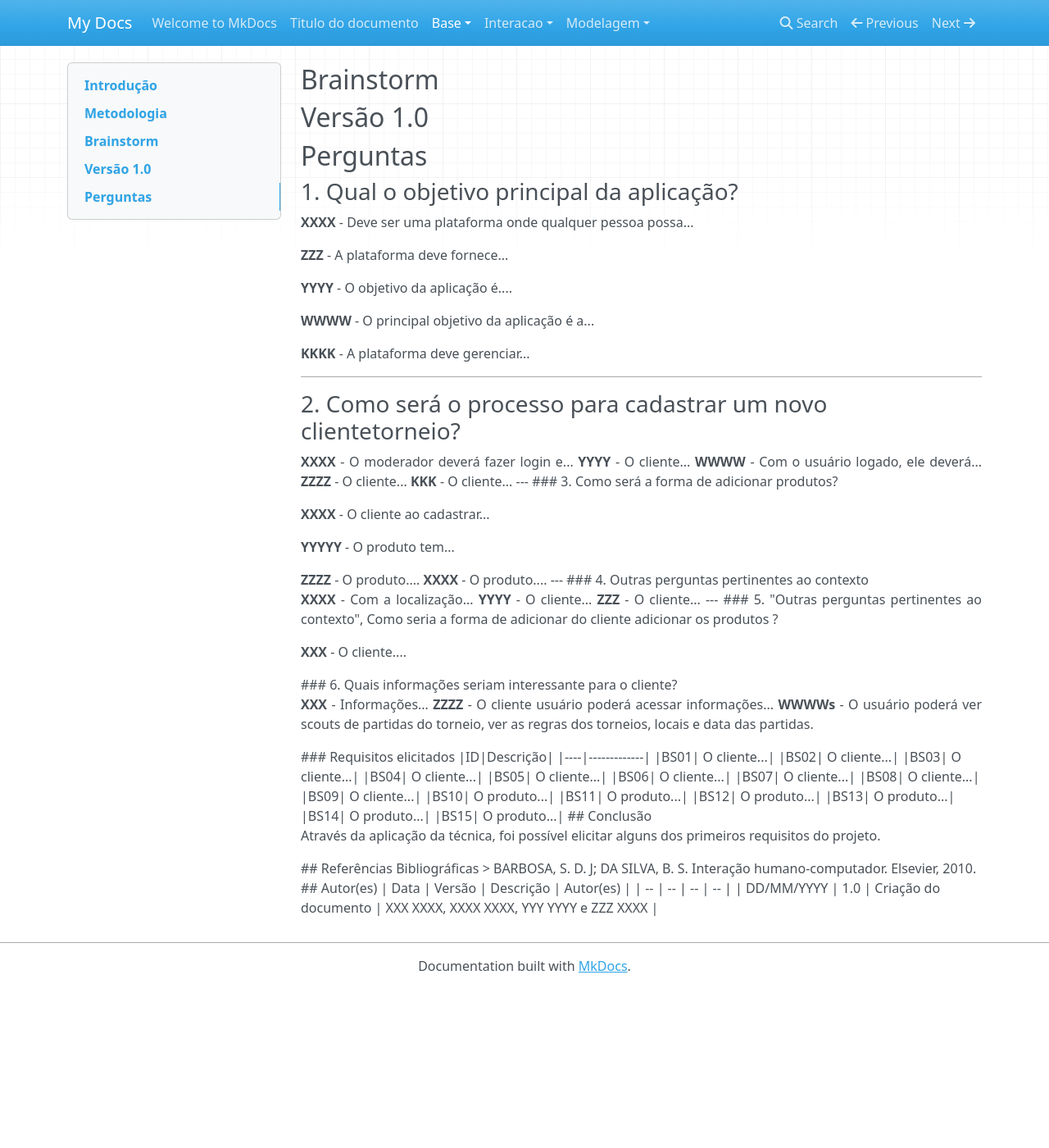
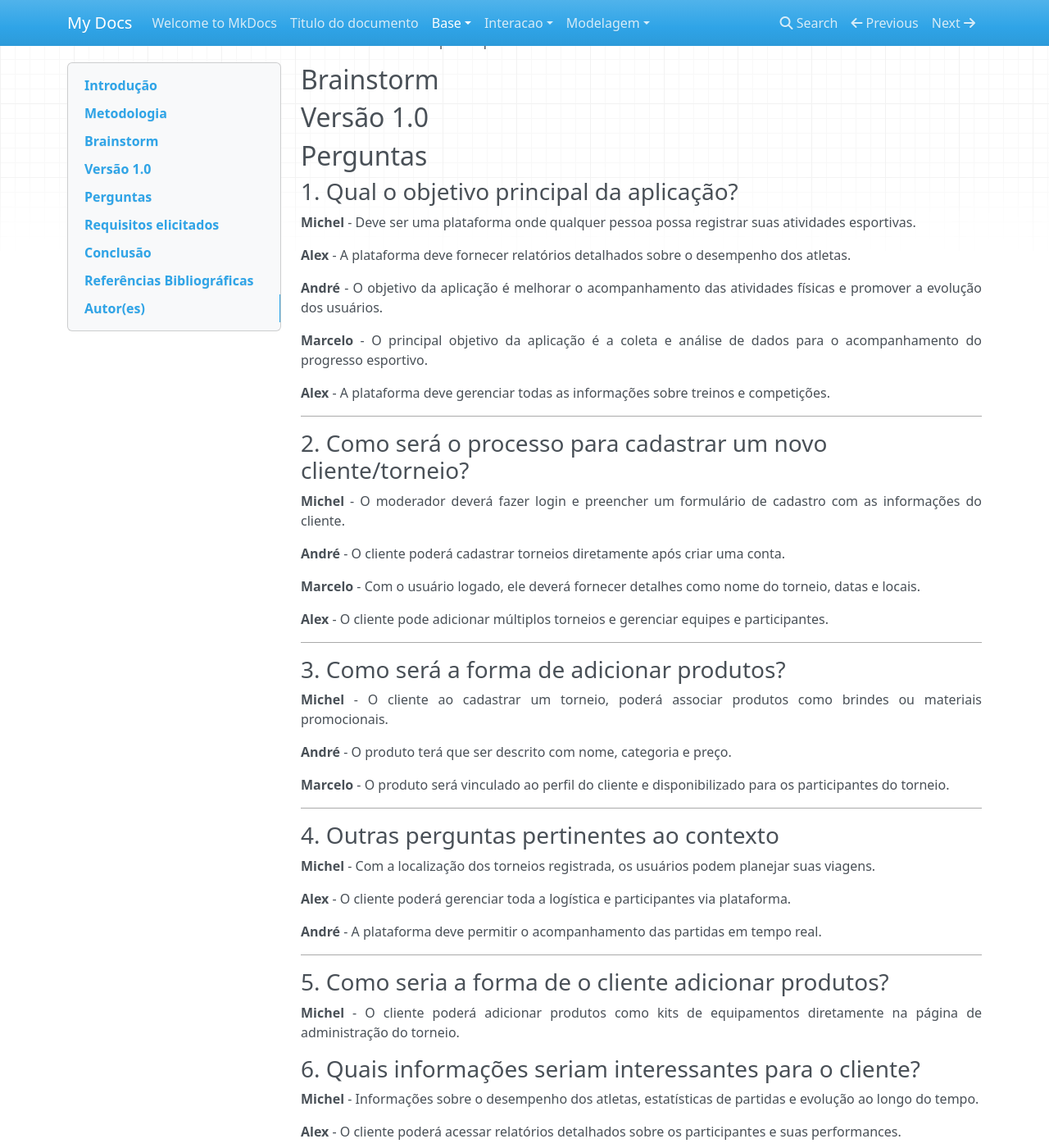
Before and after one commit to Projetos-de-Extensao/PBE_24.2_8002_I_MMAA, an MkDocs documentation site: the page built from docs/base/Brainstorm.md, in a window 1280 px wide and 1400 px high, scrolled down 267 px. Shown: the whole window at 82% size. Built offline with MkDocs 1.6.1, drawn with Linux system fonts in a browser that asks for light colours; nearby versions of some CDN libraries; before the commit the page ends 1473 px from its top, so only the background shows below that; some of the changed text lies outside the part shown.

Commit message:
Update Brainstorm.md

```diff
--- a/docs/base/Brainstorm.md
+++ b/docs/base/Brainstorm.md
@@ -4,13 +4,13 @@ title: Brainstorm
 ---
 
 ## Introdução
-<p align = "justify">
-O brainstorm é uma técnica de elicitação de requisitos que consiste em reunir a equipe e discutir sobre diversos tópicos gerais do projeto apresentados no documento problema de negócio. No brainstorm o diálogo é incentivado e críticas são evitadas para permitir que todos colaborem com suas próprias ideias.
+<p align="justify">
+O brainstorm é uma técnica de elicitação de requisitos que consiste em reunir a equipe e discutir sobre diversos tópicos gerais do projeto apresentados no documento problema de negócio. No brainstorm, o diálogo é incentivado e críticas são evitadas para permitir que todos colaborem com suas próprias ideias.
 </p>
 
 ## Metodologia
-<p align = "justify">
-A equipe se reuniu para debater ideias gerais sobre o projeto via..., começou .... e terminou..., onde o XXXX XXXX foi o moderador, direcionando a equipe com questões pré-elaboradas, e transcrevendo as respostas para o documento.
+<p align="justify">
+A equipe se reuniu para debater ideias gerais sobre o projeto via conferência online. A sessão começou às 10h e terminou às 12h, onde Michel Lutegar foi o moderador, direcionando a equipe com questões pré-elaboradas e transcrevendo as respostas para o documento.
 </p>
 
 ## Brainstorm
@@ -21,109 +21,130 @@ A equipe se reuniu para debater ideias gerais sobre o projeto via..., começou .
 
 ### 1. Qual o objetivo principal da aplicação?
 
-<p align = "justify">
-<b>XXXX</b> - Deve ser uma plataforma onde qualquer pessoa possa...
+<p align="justify">
+<b>Michel</b> - Deve ser uma plataforma onde qualquer pessoa possa registrar suas atividades esportivas.
 </p>
 
-<b>ZZZ</b> - A plataforma deve fornece...
+<p align="justify">
+<b>Alex</b> - A plataforma deve fornecer relatórios detalhados sobre o desempenho dos atletas.
+</p>
 
-<b>YYYY</b> - O objetivo da aplicação é....
+<p align="justify">
+<b>André</b> - O objetivo da aplicação é melhorar o acompanhamento das atividades físicas e promover a evolução dos usuários.
+</p>
 
-<b>WWWW</b> - O principal objetivo da aplicação é a...
+<p align="justify">
+<b>Marcelo</b> - O principal objetivo da aplicação é a coleta e análise de dados para o acompanhamento do progresso esportivo.
+</p>
 
-<b>KKKK</b> - A plataforma deve gerenciar...
+<p align="justify">
+<b>Alex</b> - A plataforma deve gerenciar todas as informações sobre treinos e competições.
 </p>
 
 ---
 
-### 2. Como será o processo para cadastrar um novo clientetorneio?
+### 2. Como será o processo para cadastrar um novo cliente/torneio?
 
-<p align = "justify">
-<b>XXXX</b> - O moderador deverá fazer login e...
+<p align="justify">
+<b>Michel</b> - O moderador deverá fazer login e preencher um formulário de cadastro com as informações do cliente.
+</p>
 
-<b>YYYY</b> - O cliente...
+<p align="justify">
+<b>André</b> - O cliente poderá cadastrar torneios diretamente após criar uma conta.
+</p>
 
-<b>WWWW</b> - Com o usuário logado, ele deverá...
+<p align="justify">
+<b>Marcelo</b> - Com o usuário logado, ele deverá fornecer detalhes como nome do torneio, datas e locais.
+</p>
 
-<b>ZZZZ</b> - O cliente...
-
-<b>KKK</b> - O cliente...
+<p align="justify">
+<b>Alex</b> - O cliente pode adicionar múltiplos torneios e gerenciar equipes e participantes.
+</p>
 
 ---
 
 ### 3. Como será a forma de adicionar produtos?
 
-<p align = "justify">
-<b>XXXX</b> - O cliente ao cadastrar...
+<p align="justify">
+<b>Michel</b> - O cliente ao cadastrar um torneio, poderá associar produtos como brindes ou materiais promocionais.
 </p>
 
-<p align = "justify">
-<b>YYYYY</b> - O produto tem...
+<p align="justify">
+<b>André</b> - O produto terá que ser descrito com nome, categoria e preço.
 </p>
 
-<b>ZZZZ</b> - O produto....
-
-<b>XXXX</b> - O produto....
-
+<p align="justify">
+<b>Marcelo</b> - O produto será vinculado ao perfil do cliente e disponibilizado para os participantes do torneio.
+</p>
 
 ---
 
 ### 4. Outras perguntas pertinentes ao contexto
 
-<p align = "justify">
-<b>XXXX</b> - Com a localização...
+<p align="justify">
+<b>Michel</b> - Com a localização dos torneios registrada, os usuários podem planejar suas viagens.
+</p>
 
-<b>YYYY</b> - O cliente...
+<p align="justify">
+<b>Alex</b> - O cliente poderá gerenciar toda a logística e participantes via plataforma.
+</p>
 
-<b>ZZZ</b> - O cliente...
+<p align="justify">
+<b>André</b> - A plataforma deve permitir o acompanhamento das partidas em tempo real.
+</p>
 
 ---
 
-### 5. "Outras perguntas pertinentes ao contexto", Como seria a forma de adicionar do cliente adicionar os produtos ?
-<p align = "justify">
-<b>XXX</b> - O cliente....
+### 5. Como seria a forma de o cliente adicionar produtos?
+
+<p align="justify">
+<b>Michel</b> - O cliente poderá adicionar produtos como kits de equipamentos diretamente na página de administração do torneio.
 </p>
 
-### 6. Quais informações seriam interessante para o cliente?
-<p align = "justify">
-   <b>XXX</b> - Informações...
+### 6. Quais informações seriam interessantes para o cliente?
 
-   <b>ZZZZ</b> - O cliente usuário poderá acessar informações...
-
-   <b>WWWWs</b> - O usuário poderá ver scouts de partidas do torneio, ver as regras dos torneios, locais e data das partidas.
-
+<p align="justify">
+<b>Michel</b> - Informações sobre o desempenho dos atletas, estatísticas de partidas e evolução ao longo do tempo.
 </p>
 
-### Requisitos elicitados
+<p align="justify">
+<b>Alex</b> - O cliente poderá acessar relatórios detalhados sobre os participantes e suas performances.
+</p>
 
-|ID|Descrição|
-|----|-------------|
-|BS01| O cliente...|
-|BS02| O cliente...|
-|BS03| O cliente...|
-|BS04| O cliente...|
-|BS05| O cliente...|
-|BS06| O cliente...|
-|BS07| O cliente...|
-|BS08| O cliente...|
-|BS09| O cliente...|
-|BS10| O produto...|
-|BS11| O produto...|
-|BS12| O produto...|
-|BS13| O produto...|
-|BS14| O produto...|
-|BS15| O produto...|
+<p align="justify">
+<b>Marcelo</b> - O usuário poderá ver scouts de partidas, regras dos torneios, locais e data das partidas.
+</p>
+
+---
+
+## Requisitos elicitados
+
+|ID   |Descrição                                                        |
+|-----|------------------------------------------------------------------|
+|BS01 | O cliente poderá cadastrar torneios e gerenciar equipes.         |
+|BS02 | O cliente poderá adicionar produtos promocionais ao torneio.     |
+|BS03 | A plataforma permitirá acompanhamento em tempo real das partidas.|
+|BS04 | O cliente terá acesso a relatórios detalhados dos torneios.      |
+|BS05 | Informações sobre datas e locais dos torneios estarão disponíveis|
+|BS06 | O cliente poderá adicionar produtos como brindes e kits.         |
+|BS07 | O cliente poderá ver estatísticas detalhadas das partidas.       |
+|BS08 | O usuário poderá gerenciar a logística dos torneios.             |
+|BS09 | A plataforma coletará dados de desempenho dos atletas.           |
+|BS10 | O produto será vinculado ao perfil do cliente.                   |
+|BS11 | O cliente poderá gerenciar múltiplos torneios.                   |
 
 ## Conclusão
-<p align = "justify">
-Através da aplicação da técnica, foi possível elicitar alguns dos primeiros requisitos do projeto.
+
+<p align="justify">
+Através da aplicação da técnica, foi possível elicitar alguns dos primeiros requisitos do projeto, permitindo à equipe um entendimento mais claro sobre os objetivos e as funcionalidades da aplicação.
 </p>
+
 ## Referências Bibliográficas
 
 > BARBOSA, S. D. J; DA SILVA, B. S. Interação humano-computador. Elsevier, 2010.
 
+## Autor(es)
 
-## Autor(es)
-| Data | Versão | Descrição | Autor(es) |
-| -- | -- | -- | -- |
-| DD/MM/YYYY | 1.0 | Criação do documento | XXX XXXX, XXXX XXXX, YYY YYYY e ZZZ XXXX |
+| Data       | Versão | Descrição            | Autor(es)                              |
+|------------|--------|----------------------|----------------------------------------|
+| 23/08/2024 | 1.0    | Criação do documento  | Michel Lutegar, Alex Cyrillo, André Costa, Marcelo Saggio |
```
